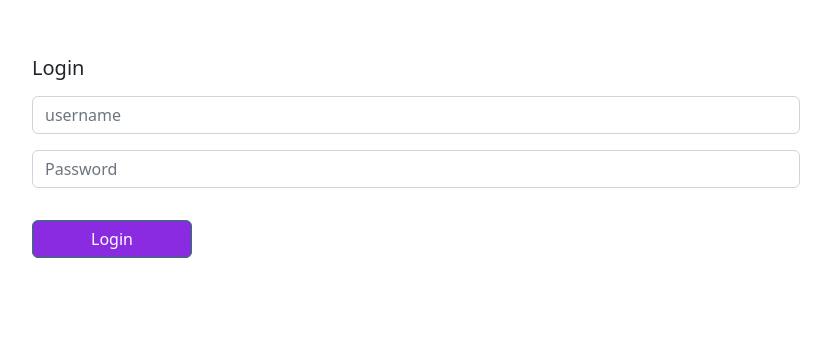
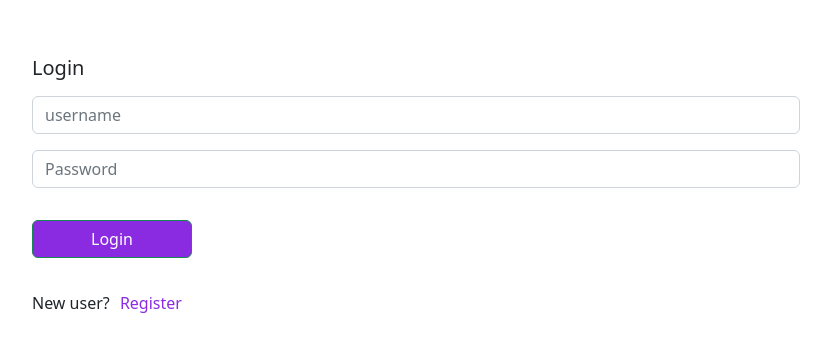
Before and after one commit to maharshi-git/azuredeploytestClient, a React (Create React App) app: page / in a window 1280 px wide. Shown: the part 200-552 px from the top of the page, without its empty margins (240-1071 px from the left). Built offline with nearby package versions, Linux system fonts and the light colour scheme.

Commit message:
Registerpage

```diff
--- a/src/App.js
+++ b/src/App.js
@@ -12,10 +12,14 @@ const LoginPage = () => {
 
   };
 
+  const navRegPage = () => {
+    console.log("register")
+  }
+
   //sdfsdf
 
   return (
-    <form onSubmit={handleSubmit} className="formClass">
+    <form  className="formClass">
       <h5 className="smallMargin">Login</h5>
       <div className="form-group">
         {/* <label htmlFor="username">Username:</label> */}
@@ -39,7 +43,11 @@ const LoginPage = () => {
           onChange={(e) => setPassword(e.target.value)}
         />
       </div>
-      <button type="submit" className="btn btn-success smallMargin appButtonPurple">Login</button>
+      <button onClick={handleSubmit} type="submit" className="btn btn-success smallMargin appButtonPurple">Login</button>
+      <div className="smallMargin">
+        <p>New user?  <button className="transparentBtn" onClick={navRegPage}>Register</button></p>
+
+      </div>
     </form>
   );
 };
--- a/src/index.css
+++ b/src/index.css
@@ -31,3 +31,9 @@ code {
   align-self: center;
   align-items: center;
 }
+
+.transparentBtn{
+  background-color: transparent;
+  border: none;
+  color: blueviolet;
+}
```
